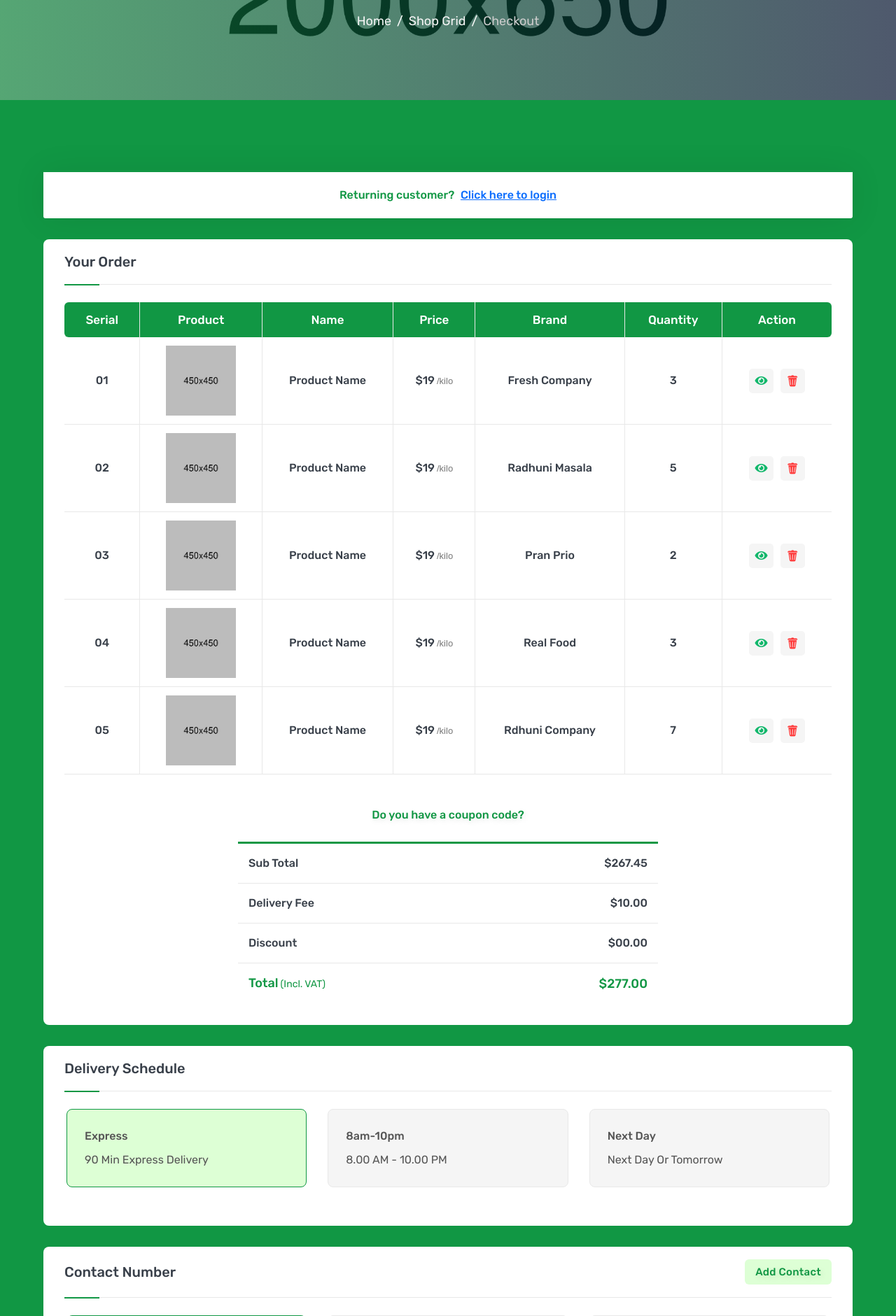
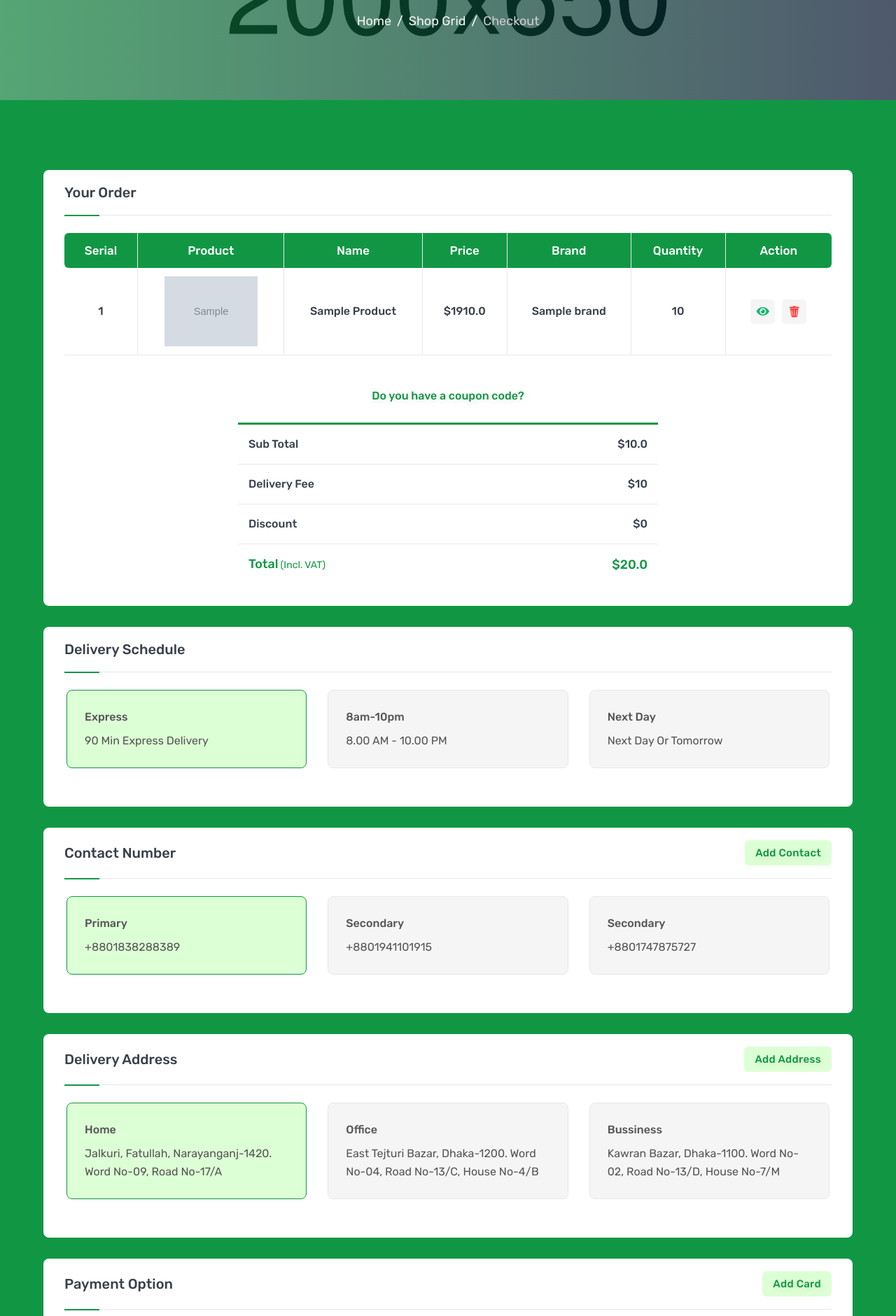
Before and after one commit to yusofAlkhatib/Django-Amazon-Clone, a Django app: page /orders/checkout/ in a window 1280 px wide. Shown: the part 360-2241 px from the top of the page at 70% size. Run offline with Django 4.2, Linux system fonts and the light colour scheme; a user stored in the database is signed in; tables that the repository leaves empty hold one stand-in row (values such as "Sample post"); grey boxes marked "Sample" are stand-in pictures; some libraries are stand-ins or nearby versions.

Commit message:
add checkout data into template

```diff
--- a/orders/templates/orders/checkout.html
+++ b/orders/templates/orders/checkout.html
@@ -33,11 +33,6 @@
             <div class="container">
                 <div class="row">
                     <div class="col-lg-12">
-                        <div class="alert-info">
-                            <p>Returning customer? <a href="login.html">Click here to login</a></p>
-                        </div>
-                    </div>
-                    <div class="col-lg-12">
                         <div class="account-card">
                             <div class="account-title">
                                 <h4>Your order</h4>
@@ -57,66 +52,22 @@
                                             </tr>
                                         </thead>
                                         <tbody>
+                                            {% for item in cart_detail  %}
+
                                                 <tr>
-                                                <td class="table-serial"><h6>01</h6></td>
-                                                <td class="table-image"><img src="images/product/01.jpg" alt="product"></td>
-                                                <td class="table-name"><h6>product name</h6></td>
-                                                <td class="table-price"><h6>$19<small>/kilo</small></h6></td>
-                                                <td class="table-brand"><h6>Fresh Company</h6></td>
-                                                <td class="table-quantity"><h6>3</h6></td>
+                                                    <td class="table-serial"><h6>{{ forloop.counter }}</h6></td>
+                                                    <td class="table-image"><img src="{{item.product.image.url}}" alt="product"></td>
+                                                    <td class="table-name"><h6>{{item.product}}</h6></td>
+                                                    <td class="table-price"><h6>$19{{item.product.price}}</h6></td>
+                                                    <td class="table-brand"><h6>{{item.product.brand}} </h6></td>
+                                                    <td class="table-quantity"><h6>{{item.quantity}}</h6></td>
                                                     <td class="table-action">
                                                         <a class="view" href="#" title="Quick View" data-bs-toggle="modal" data-bs-target="#product-view"><i class="fas fa-eye"></i></a>
                                                         <a class="trash" href="#" title="Remove Wishlist"><i class="icofont-trash"></i></a>
                                                     </td>
                                                 </tr>
-                                            <tr>
-                                                <td class="table-serial"><h6>02</h6></td>
-                                                <td class="table-image"><img src="images/product/02.jpg" alt="product"></td>
-                                                <td class="table-name"><h6>product name</h6></td>
-                                                <td class="table-price"><h6>$19<small>/kilo</small></h6></td>
-                                                <td class="table-brand"><h6>Radhuni Masala</h6></td>
-                                                <td class="table-quantity"><h6>5</h6></td>
-                                                <td class="table-action">
-                                                    <a class="view" href="#" title="Quick View" data-bs-toggle="modal" data-bs-target="#product-view"><i class="fas fa-eye"></i></a>
-                                                    <a class="trash" href="#" title="Remove Wishlist"><i class="icofont-trash"></i></a>
-                                                </td>
-                                            </tr>
-                                            <tr>
-                                                <td class="table-serial"><h6>03</h6></td>
-                                                <td class="table-image"><img src="images/product/03.jpg" alt="product"></td>
-                                                <td class="table-name"><h6>product name</h6></td>
-                                                <td class="table-price"><h6>$19<small>/kilo</small></h6></td>
-                                                <td class="table-brand"><h6>Pran Prio</h6></td>
-                                                <td class="table-quantity"><h6>2</h6></td>
-                                                <td class="table-action">
-                                                    <a class="view" href="#" title="Quick View" data-bs-toggle="modal" data-bs-target="#product-view"><i class="fas fa-eye"></i></a>
-                                                    <a class="trash" href="#" title="Remove Wishlist"><i class="icofont-trash"></i></a>
-                                                </td>
-                                            </tr>
-                                            <tr>
-                                                <td class="table-serial"><h6>04</h6></td>
-                                                <td class="table-image"><img src="images/product/04.jpg" alt="product"></td>
-                                                <td class="table-name"><h6>product name</h6></td>
-                                                <td class="table-price"><h6>$19<small>/kilo</small></h6></td>
-                                                <td class="table-brand"><h6>Real Food</h6></td>
-                                                <td class="table-quantity"><h6>3</h6></td>
-                                                <td class="table-action">
-                                                    <a class="view" href="#" title="Quick View" data-bs-toggle="modal" data-bs-target="#product-view"><i class="fas fa-eye"></i></a>
-                                                    <a class="trash" href="#" title="Remove Wishlist"><i class="icofont-trash"></i></a>
-                                                </td>
-                                            </tr>
-                                            <tr>
-                                                <td class="table-serial"><h6>05</h6></td>
-                                                <td class="table-image"><img src="images/product/05.jpg" alt="product"></td>
-                                                <td class="table-name"><h6>product name</h6></td>
-                                                <td class="table-price"><h6>$19<small>/kilo</small></h6></td>
-                                                <td class="table-brand"><h6>Rdhuni Company</h6></td>
-                                                <td class="table-quantity"><h6>7</h6></td>
-                                                <td class="table-action">
-                                                    <a class="view" href="#" title="Quick View" data-bs-toggle="modal" data-bs-target="#product-view"><i class="fas fa-eye"></i></a>
-                                                    <a class="trash" href="#" title="Remove Wishlist"><i class="icofont-trash"></i></a>
-                                                </td>
-                                            </tr>
+                                            {% endfor %}
+
                                         </tbody>
                                     </table>
                                 </div>
@@ -131,19 +82,19 @@
                                     <ul>
                                         <li>
                                             <span>Sub total</span>
-                                            <span>$267.45</span>
+                                            <span>${{sub_total}}</span>
                                         </li>
                                         <li>
                                             <span>delivery fee</span>
-                                            <span>$10.00</span>
+                                            <span>${{delivery_fee}}</span>
                                         </li>
                                         <li>
                                             <span>discount</span>
-                                            <span>$00.00</span>
+                                            <span>${{discount}}</span>
                                         </li>
                                         <li>
                                             <span>Total<small>(Incl. VAT)</small></span>
-                                            <span>$277.00</span>
+                                            <span>${{total}}</span>
                                         </li>
                                     </ul>
                                 </div>
```
Lines whose indentation alone changed are shown as unchanged.
